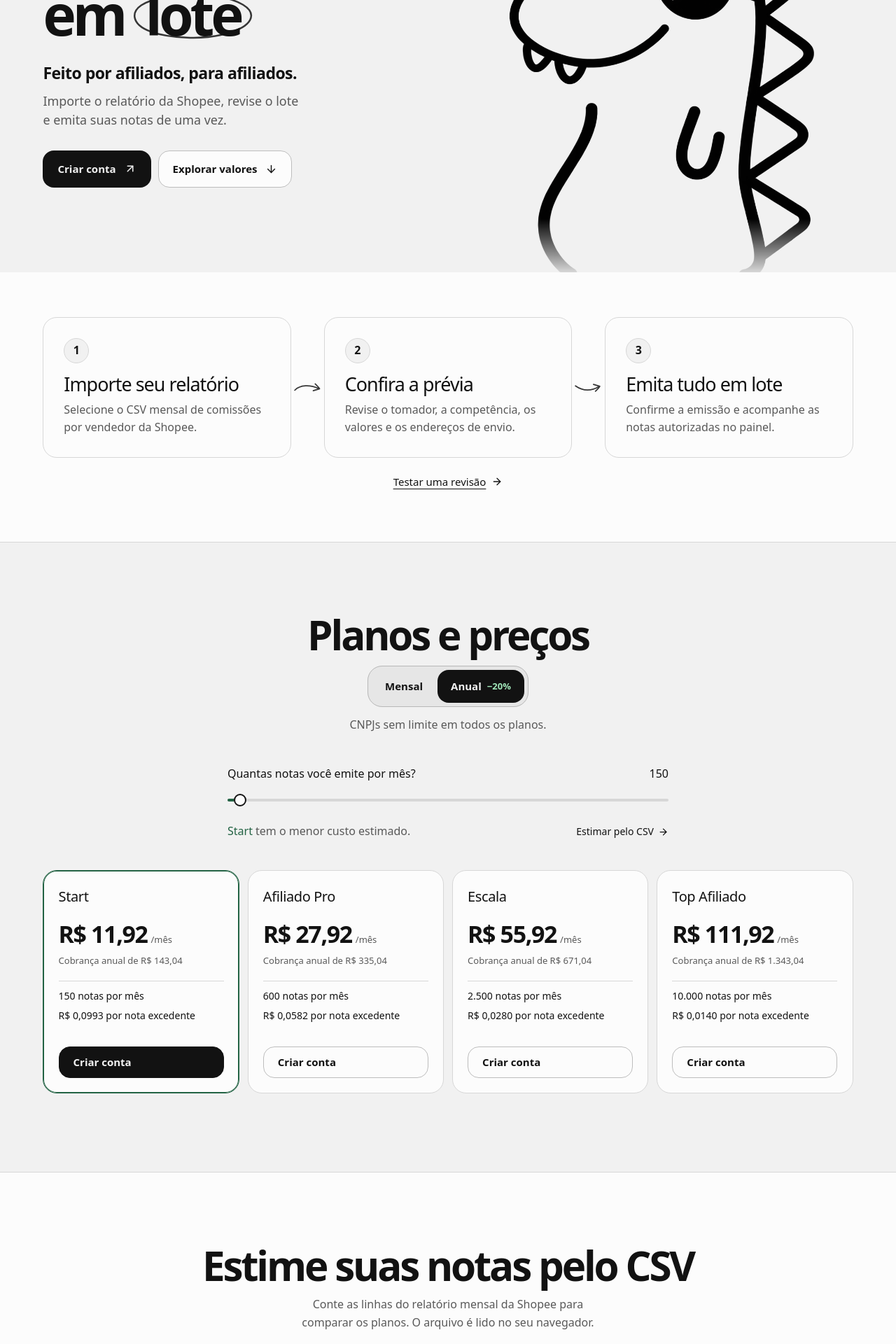
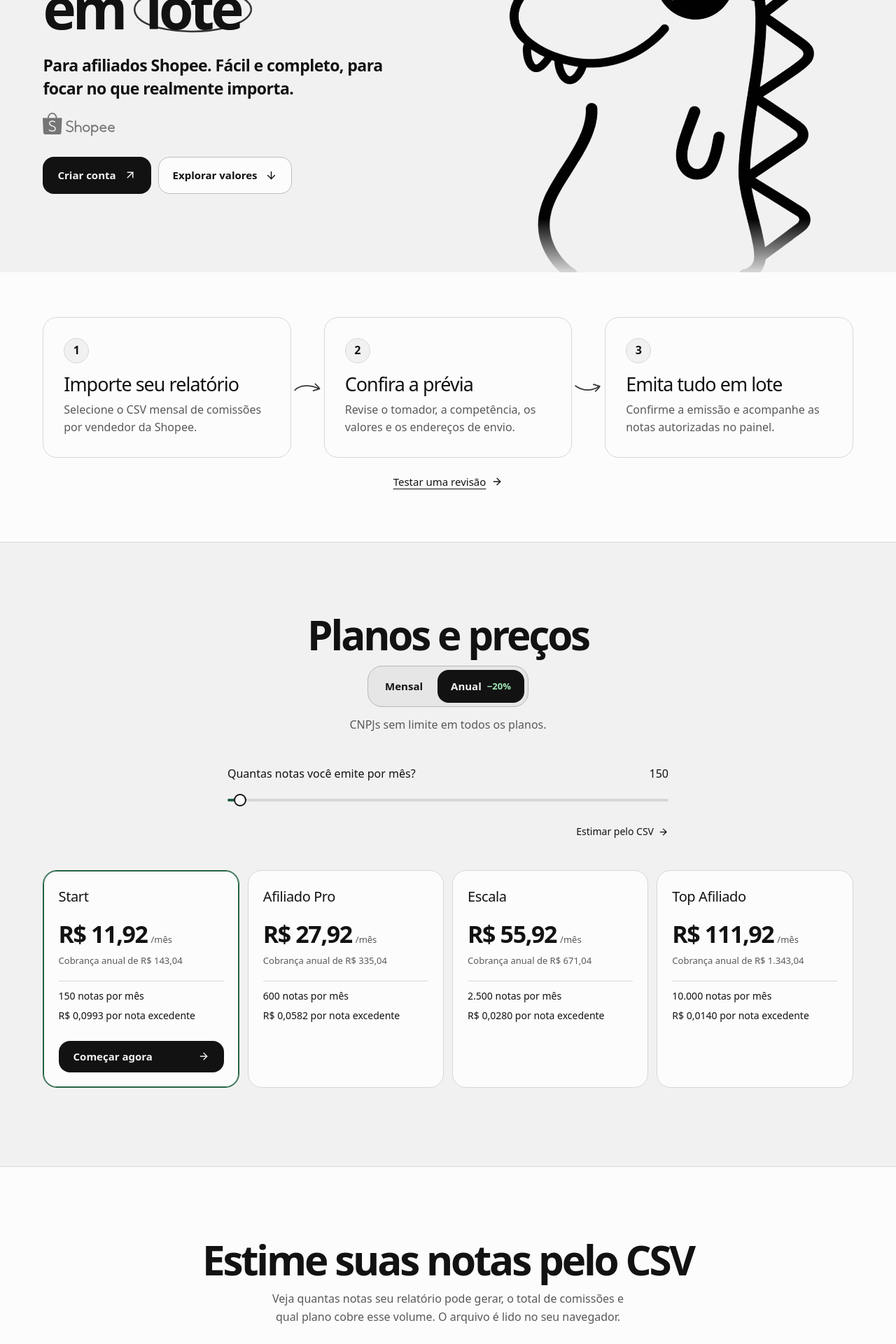
Before and after one commit to washington-snowe/emissor-nfse-lote, a Next.js app: page / in a window 1280 px wide. Shown: the part 300-2220 px from the top of the page at 70% size. Built offline with nearby package versions, Linux system fonts and the light colour scheme.

Commit message:
Recommend Rex plans by quota and summarize Shopee CSVs

```diff
--- a/src/app/landing.css
+++ b/src/app/landing.css
@@ -16,7 +16,6 @@
   --edge: #bdbdbd;
   --landing-accent: #236344;
   --landing-accent-soft: #e7f2ea;
-  --landing-info: #255778;
   --landing-error: #983b43;
   --r-btn: 16px;
   --space-edge: clamp(18px, 4.8vw, 76px);
@@ -81,8 +80,8 @@ html:has(.landing) { scroll-behavior: smooth; scroll-padding-top: calc(72px + 20
   stroke-linejoin: round;
   vector-effect: non-scaling-stroke;
 }
-.landing-hero-promise { font-size: clamp(18px, 1.8vw, 25px); font-weight: 550; letter-spacing: -.024em; margin-top: clamp(15px, 2vw, 25px); }
-.landing-lead { max-width: 37ch; color: var(--muted); font-size: clamp(16px, 1.4vw, 20px); line-height: 1.5; margin-top: 8px; text-wrap: pretty; }
+.landing-hero-promise { max-width: 39ch; font-size: clamp(18px, 1.8vw, 25px); font-weight: 550; letter-spacing: -.024em; line-height: 1.4; margin-top: clamp(15px, 2vw, 25px); text-wrap: pretty; }
+.landing-shopee { display: block; width: clamp(88px, 8vw, 104px); height: auto; margin-top: clamp(12px, 1.6vw, 19px); }
 .landing-actions { display: flex; align-items: center; flex-wrap: wrap; gap: 10px; margin-top: clamp(20px, 2.7vw, 30px); }
 .landing-actions .btn { min-height: 53px; padding-inline: 20px; gap: 11px; }
 .landing-mascot { position: relative; width: min(127%, 710px); aspect-ratio: 1 / .88; justify-self: center; align-self: end; }
@@ -161,10 +160,7 @@ html:has(.landing) { scroll-behavior: smooth; scroll-padding-top: calc(72px + 20
 .landing-volume input::-moz-range-track { height: 4px; border-radius: 4px; background: var(--line); }
 .landing-volume input::-moz-range-progress { height: 4px; border-radius: 4px; background: var(--landing-accent); }
 .landing-volume input::-moz-range-thumb { width: 14px; height: 14px; border: 2px solid var(--ink); border-radius: 50%; background: var(--surface); }
-.landing-volume-feedback { display: flex; align-items: center; justify-content: space-between; flex-wrap: wrap; column-gap: 10px; font-size: 14px; }
-.landing-volume-feedback p { color: var(--muted); }
-.landing-volume-feedback p strong { color: var(--landing-accent); }
-.landing-volume-feedback .text-link { font-size: 14px; min-height: 40px; gap: 6px; }
+.landing-volume .landing-volume-link { display: flex; width: fit-content; margin-inline-start: auto; font-size: 14px; min-height: 40px; gap: 6px; }
 .landing-plan-carousel {
   /* Four columns on wide screens. A partial card hints at swiping on smaller screens. */
   --plan-width: calc((100% - 3 * 12px) / 4);
@@ -189,7 +185,7 @@ html:has(.landing) { scroll-behavior: smooth; scroll-padding-top: calc(72px + 20
   background: var(--surface);
   box-shadow: none;
   display: grid;
-  grid-template-rows: auto auto auto 1fr auto auto;
+  grid-template-rows: auto auto auto 1fr auto;
   gap: 8px;
   transition: translate 170ms var(--landing-ease), border-color 190ms var(--landing-ease), box-shadow 190ms var(--landing-ease);
 }
@@ -202,13 +198,11 @@ html:has(.landing) { scroll-behavior: smooth; scroll-padding-top: calc(72px + 20
 .landing-plan-carousel .billing-plan-price span { font-size: 13px; margin-inline-start: 5px; }
 .landing-plan-carousel .plan-features li { margin-bottom: 9px; }
 .landing-plan-carousel .plan-features li svg { display: none; }
-.landing-plan-carousel .plan-card-estimate { border-top: 1px solid var(--line); padding-top: 8px; font-size: 14px; }
-.landing-plan-carousel .plan-card-action { grid-row: 6; align-self: end; margin-top: 3px; }
+.landing-plan-carousel .plan-card-action { align-self: end; margin-top: 3px; visibility: hidden; }
+.landing-plan-carousel:not(:has(> .billing-plan:focus-within)) > [data-recommended] .plan-card-action,
+.landing-plan-carousel > .billing-plan:focus-within .plan-card-action { visibility: visible; }
 .landing-plan-carousel .plan-card-action .btn { justify-content: space-between; }
-.landing-plan-carousel .billing-plan--featured .btn { background: var(--ink); color: var(--bg); border-color: var(--ink); }
-.landing-plan-carousel .billing-plan--featured .btn:hover { background: #292929; color: var(--bg); }
-.landing-carousel-footer { display: flex; align-items: center; justify-content: space-between; gap: 10px; color: var(--muted); font-size: 14px; }
-.landing-carousel-controls { margin-inline-start: auto; display: flex; flex: none; gap: 6px; }
+.landing-carousel-controls { display: flex; justify-content: end; gap: 6px; }
 .landing-carousel-controls .icon-button { border-color: var(--edge); }
 .landing-carousel-controls .icon-button:not(:disabled):hover { border-color: var(--ink); }
 .landing-carousel-controls .icon-button:disabled { opacity: .36; }
@@ -239,11 +233,14 @@ html:has(.landing) { scroll-behavior: smooth; scroll-padding-top: calc(72px + 20
 .landing-file-zone strong { font-size: 17px; font-weight: 540; }
 .landing-file-zone small { margin-top: 3px; font-size: 13px; color: var(--muted); }
 .landing-file-zone input { position: absolute; height: 100%; width: 100%; inset: 0; cursor: inherit; opacity: 0; font-size: 16px; }
-.landing-estimate { border-top: 1px solid var(--line); padding-top: 13px; margin-top: 16px; }
-.landing-estimate p + p { color: var(--muted); font-size: 14px; margin-top: 4px; }
-.landing-estimate p strong { font-size: 25px; line-height: 1; }
+.landing-estimate { border-top: 1px solid var(--line); padding-top: 17px; margin-top: 16px; }
+.landing-estimate-metrics { display: grid; grid-template-columns: repeat(3, minmax(0, 1fr)); gap: 16px; margin: 0; }
+.landing-estimate-metrics dt { color: var(--muted); font-size: 14px; }
+.landing-estimate-metrics dd { margin: 3px 0 0; font-size: clamp(20px, 2.2vw, 27px); font-weight: 550; letter-spacing: -.025em; line-height: 1.15; overflow-wrap: anywhere; }
+.landing-estimate-metrics .landing-estimate-plan { color: var(--landing-accent); }
+.landing-estimate-metrics .landing-estimate-limit { color: var(--muted); font-size: 13px; font-weight: 400; letter-spacing: normal; }
+.landing-estimate-note { color: var(--muted); font-size: 14px; margin: 16px 0 4px; }
 .landing-estimate .text-link { text-decoration: underline; }
-.landing-estimate p[role="status"] { color: var(--landing-info); }
 .landing-estimate-error { color: var(--landing-error); font-weight: 530; }
 .landing-estimate-skeleton { display: grid; align-content: start; gap: 10px; min-height: 88px; }
 .landing-estimate-skeleton > [aria-hidden] { height: 14px; max-width: 70%; border-radius: 5px; background: #ddd; }
@@ -263,6 +260,8 @@ html:has(.landing) { scroll-behavior: smooth; scroll-padding-top: calc(72px + 20
 @media (hover: hover) and (pointer: fine) {
   .landing-plan-carousel > .billing-plan:hover { translate: 0 -2px; }
   .landing-plan-carousel > .billing-plan:not([data-recommended]):hover { border-color: #989898; }
+  .landing-plan-carousel:not(:has(> .billing-plan:focus-within)) > .billing-plan:hover .plan-card-action { visibility: visible; }
+  .landing-plan-carousel:has(> .billing-plan:hover):not(:has(> .billing-plan:focus-within)) > [data-recommended]:not(:hover) .plan-card-action { visibility: hidden; }
   .landing-mascot:hover .landing-mascot-art { rotate: -1.2deg; }
   .landing-mascot-art { transition: rotate 230ms var(--landing-ease); }
 }
@@ -302,8 +301,9 @@ html:has(.landing) { scroll-behavior: smooth; scroll-padding-top: calc(72px + 20
 }
 @media (max-width: 543px) {
   .landing-plan-carousel { --plan-width: 86%; }
-  .landing-carousel-footer p { line-height: 1.4; }
   .landing-carousel-controls .icon-button { width: 44px; }
+  .landing-estimate-metrics { grid-template-columns: repeat(2, minmax(0, 1fr)); }
+  .landing-estimate-metrics > :last-child { grid-column: 1 / -1; }
 }
 @media (max-width: 360px) {
   .landing-hero h1 { font-size: 37px; }
--- a/src/app/page.tsx
+++ b/src/app/page.tsx
@@ -33,15 +33,15 @@ export default function Home() {
         <div className="site-width landing-hero-grid">
           <div className="landing-hero-copy">
             <h1 id="hero-heading">
-              Emissor de NFS-e<br />em <span className="landing-circled-word">
+              Emisor de NFSe<br />em <span className="landing-circled-word">
                 lote
                 <svg viewBox="0 0 262 124" preserveAspectRatio="none" aria-hidden="true">
                   <path pathLength={1} d="M208 14C175 3 117 4 72 13 27 22 5 41 8 64c4 31 49 49 111 52 64 3 121-18 133-45 13-30-28-54-74-61-17-3-48-5-71-2" />
                 </svg>
               </span>
             </h1>
-            <p className="landing-hero-promise">Feito por afiliados, para afiliados.</p>
-            <p className="landing-lead">Importe o relatório da Shopee, revise o lote e emita suas notas de uma vez.</p>
+            <p className="landing-hero-promise">Para afiliados Shopee. Fácil e completo, para focar no que realmente importa.</p>
+            <Image className="landing-shopee" src="/brand/shopee.svg" width={104} height={33} alt="Shopee" />
             <div className="landing-actions">
               <Link href="/criar-conta" className="btn btn--primary">Criar conta <ArrowUpRight size={18} aria-hidden="true" /></Link>
               <a href="#planos" className="btn btn--secondary">Explorar valores <ArrowDown size={17} aria-hidden="true" /></a>
--- a/src/components/landing-pricing.tsx
+++ b/src/components/landing-pricing.tsx
@@ -3,36 +3,35 @@
 import Link from "next/link";
 import { useEffect, useRef, useState, type CSSProperties } from "react";
 import { ArrowLeft, ArrowRight, Upload } from "lucide-react";
-import { money, planPrice, plans, type Cadence, type Plan } from "@/lib/billing/catalog";
+import { plans } from "@/lib/billing/catalog";
+import { formatFiscalBrl } from "@/lib/nfse/status";
 import { PlanCard } from "@/components/plan-card";
 
-const maximumVolume = 10_000;
+const largestPlan = plans[plans.length - 1];
+const maximumVolume = largestPlan.includedNotes;
 const maxCsvBytes = 512 * 1024;
 const number = new Intl.NumberFormat("pt-BR");
 
-function monthlyCost(plan: Plan, cadence: Cadence, volume: number) {
-  const months = cadence === "annual" ? 12n : 1n;
-  const extras = Math.max(0, volume - plan.includedNotes);
-  const units = BigInt(planPrice(plan, cadence)) * 100n + BigInt(extras) * BigInt(plan.overageUnits) * months;
-  return { plan, units, extras, cents: (units + 50n * months) / (100n * months) };
+function recommendedPlan(volume: number) {
+  return plans.find(plan => volume <= plan.includedNotes) ?? largestPlan;
 }
 
 type Estimate =
   | { state: "idle" | "loading" }
   | { state: "error"; message: string }
-  | { state: "ready"; count: number };
+  | { state: "ready"; count: number; total: string };
 
 export function LandingPricing() {
   const [annual, setAnnual] = useState(true);
-  const [volume, setVolume] = useState(150);
+  const [volume, setVolume] = useState<number>(plans[0].includedNotes);
   const [estimate, setEstimate] = useState<Estimate>({ state: "idle" });
   const [dragging, setDragging] = useState(false);
   const [edges, setEdges] = useState({ atStart: true, atEnd: false });
   const carousel = useRef<HTMLDivElement>(null);
   const reading = useRef(false);
   const cadence = annual ? "annual" : "monthly";
-  const costs = plans.map(plan => monthlyCost(plan, cadence, volume));
-  const recommended = costs.reduce((best, cost) => cost.units < best.units ? cost : best).plan;
+  const recommended = recommendedPlan(volume);
+  const reportPlan = estimate.state === "ready" && estimate.count > 0 ? recommendedPlan(estimate.count) : null;
 
   useEffect(() => {
     // Wait for the slider to settle before bringing an offscreen recommendation into view.
@@ -93,8 +92,11 @@ export function LandingPricing() {
         file.arrayBuffer(),
       ]);
       const result = await parseShopeeSellerCsv(new Uint8Array(buffer));
-      if (result.data) {
-        setEstimate({ state: "ready", count: result.data.review.rows.length });
+      const review = result.data?.review;
+      const total = review?.totals[0];
+      if (review && total) {
+        const nonpositive = review.issues.filter(issue => issue.code === "nonpositive_amount").length;
+        setEstimate({ state: "ready", count: total.rowCount - nonpositive, total: total.amount });
       } else {
         setEstimate({ state: "error", message: "Não foi possível ler o CSV. Confira se é o relatório mensal por vendedor da Shopee." });
       }
@@ -126,13 +128,10 @@ export function LandingPricing() {
         <div className="landing-volume">
           <div><label htmlFor="landing-volume">Quantas notas você emite por mês?</label><span>{number.format(volume)}</span></div>
           <input id="landing-volume" type="range" min={1} max={maximumVolume} value={volume}
-            aria-valuetext={`${number.format(volume)} notas por mês`}
+            aria-valuetext={`${number.format(volume)} notas por mês. Plano recomendado: ${recommended.name}`}
             style={{ "--volume-progress": `${100 * (volume - 1) / (maximumVolume - 1)}%` } as CSSProperties}
             onChange={event => setVolume(event.target.valueAsNumber)} />
-          <div className="landing-volume-feedback">
-            <p aria-live="polite"><strong>{recommended.name}</strong> tem o menor custo estimado.</p>
-            <a href="#simulador" className="text-link">Estimar pelo CSV <ArrowRight size={15} aria-hidden="true" /></a>
-          </div>
+          <a href="#simulador" className="landing-volume-link text-link">Estimar pelo CSV <ArrowRight size={15} aria-hidden="true" /></a>
         </div>
         <div id="landing-plan-carousel" className="landing-plan-carousel" ref={carousel} role="region" aria-label="Comparação dos planos"
           onKeyDown={event => {
@@ -142,19 +141,15 @@ export function LandingPricing() {
               step(event.key === "ArrowLeft" ? -1 : 1);
             }
           }} tabIndex={0}>
-          {costs.map(({ plan, extras, cents }) =>
+          {plans.map(plan =>
             <PlanCard key={plan.code} plan={plan} cadence={cadence} showBadge={false} recommended={plan.code === recommended.code}
-              estimate={extras > 0 ? `${money(String(cents))}/mês com excedentes` : undefined}
-              action={<Link href="/criar-conta" className="btn btn--secondary" aria-label={`Criar conta para o plano ${plan.name}`}>Criar conta</Link>} />,
+              action={<Link href="/criar-conta" className="btn btn--primary" aria-label={`Começar agora com o plano ${plan.name}`}>Começar agora <ArrowRight size={16} aria-hidden="true" /></Link>} />,
           )}
         </div>
-        <div className="landing-carousel-footer">
-          {volume > plans[0].includedNotes && <p>A estimativa considera o volume de notas informado acima.</p>}
-          {!(edges.atStart && edges.atEnd) && <div className="landing-carousel-controls">
-            <button type="button" className="icon-button" aria-label="Ver plano anterior" aria-controls="landing-plan-carousel" disabled={edges.atStart} onClick={() => step(-1)}><ArrowLeft size={18} aria-hidden="true" /></button>
-            <button type="button" className="icon-button" aria-label="Ver próximo plano" aria-controls="landing-plan-carousel" disabled={edges.atEnd} onClick={() => step(1)}><ArrowRight size={18} aria-hidden="true" /></button>
-          </div>}
-        </div>
+        {!(edges.atStart && edges.atEnd) && <div className="landing-carousel-controls">
+          <button type="button" className="icon-button" aria-label="Ver plano anterior" aria-controls="landing-plan-carousel" disabled={edges.atStart} onClick={() => step(-1)}><ArrowLeft size={18} aria-hidden="true" /></button>
+          <button type="button" className="icon-button" aria-label="Ver próximo plano" aria-controls="landing-plan-carousel" disabled={edges.atEnd} onClick={() => step(1)}><ArrowRight size={18} aria-hidden="true" /></button>
+        </div>}
       </div>
     </section>
 
@@ -162,7 +157,7 @@ export function LandingPricing() {
       <div className="site-width landing-simulator-content">
         <div className="landing-simulator-head">
           <h2 id="simulador-titulo">Estime suas notas pelo CSV</h2>
-          <p>Conte as linhas do relatório mensal da Shopee para comparar os planos. O arquivo é lido no seu navegador.</p>
+          <p>Veja quantas notas seu relatório pode gerar, o total de comissões e qual plano cobre esse volume. O arquivo é lido no seu navegador.</p>
         </div>
         <div className="landing-file-panel">
           <label className="landing-file-zone" data-dragging={dragging} data-busy={estimate.state === "loading"}
@@ -191,9 +186,19 @@ export function LandingPricing() {
           </div>}
           {estimate.state === "error" && <p className="landing-estimate landing-estimate-error" role="alert">{estimate.message}</p>}
           {estimate.state === "ready" && <div className="landing-estimate">
-            <p role="status"><strong>{number.format(estimate.count)}</strong> {estimate.count === 1 ? "linha de comissão" : "linhas de comissão"}</p>
-            <p>A quantidade final de notas depende da revisão e do agrupamento.</p>
-            <a className="text-link" href="#planos" onClick={() => setVolume(estimate.count)}>Usar volume na comparação <ArrowRight size={16} aria-hidden="true" /></a>
+            <div role="status">
+              <dl className="landing-estimate-metrics">
+                <div><dt>Notas estimadas</dt><dd>{number.format(estimate.count)}</dd></div>
+                <div><dt>Total de comissões</dt><dd>{formatFiscalBrl(estimate.total)}</dd></div>
+                <div><dt>Plano recomendado</dt><dd className="landing-estimate-plan">{reportPlan?.name ?? "—"}</dd>
+                  {reportPlan && <dd className="landing-estimate-limit">Até {number.format(reportPlan.includedNotes)} notas por mês</dd>}
+                </div>
+              </dl>
+              <p className="landing-estimate-note">{reportPlan
+                ? "A estimativa conta uma nota por linha com comissão positiva. A quantidade final depende da revisão e do agrupamento."
+                : "Este relatório não tem linhas com comissão positiva."}</p>
+            </div>
+            {reportPlan && <a className="text-link" href="#planos" onClick={() => setVolume(estimate.count)}>Usar volume na comparação <ArrowRight size={16} aria-hidden="true" /></a>}
           </div>}
         </div>
       </div>
--- a/src/components/plan-card.tsx
+++ b/src/components/plan-card.tsx
@@ -10,13 +10,14 @@ export function PlanIntervalToggle({ annual, onChange }: { annual: boolean; onCh
   </label>;
 }
 
-export function PlanCard({ plan, cadence, action, showBadge = true, estimate, recommended }: {
-  plan: Plan; cadence: Cadence; action: ReactNode; showBadge?: boolean; estimate?: string; recommended?: boolean;
+export function PlanCard({ plan, cadence, action, showBadge = true, recommended }: {
+  plan: Plan; cadence: Cadence; action: ReactNode; showBadge?: boolean; recommended?: boolean;
 }) {
   const featured = recommended ?? plan.code === "afiliado-pro";
   const price = planPrice(plan, cadence);
   const annual = cadence === "annual";
-  return <article className={`billing-plan${featured ? " billing-plan--featured" : ""}`} data-recommended={recommended || undefined}>
+  return <article className={`billing-plan${featured ? " billing-plan--featured" : ""}`}
+    data-recommended={recommended || undefined} tabIndex={recommended === undefined ? undefined : 0}>
     <div className="plan-card-heading">
       <h3>{plan.name}</h3>
       {featured && showBadge && <span className="billing-plan-badge">Mais Escolhido</span>}
@@ -27,7 +28,6 @@ export function PlanCard({ plan, cadence, action, showBadge = true, estimate, re
       <li><Check size={15} aria-hidden="true" />{plan.includedNotes.toLocaleString("pt-BR")} notas por mês</li>
       <li><Check size={15} aria-hidden="true" />{overagePrice(plan.overageUnits)} por nota excedente</li>
     </ul>
-    {estimate && <p className="plan-card-estimate">{estimate}</p>}
     <div className="plan-card-action">{action}</div>
   </article>;
 }
```
Also changed, not shown: public/brand/shopee.svg (added).
